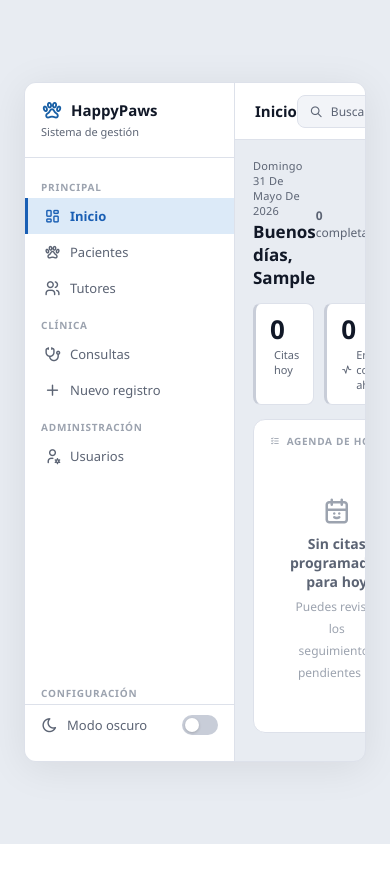
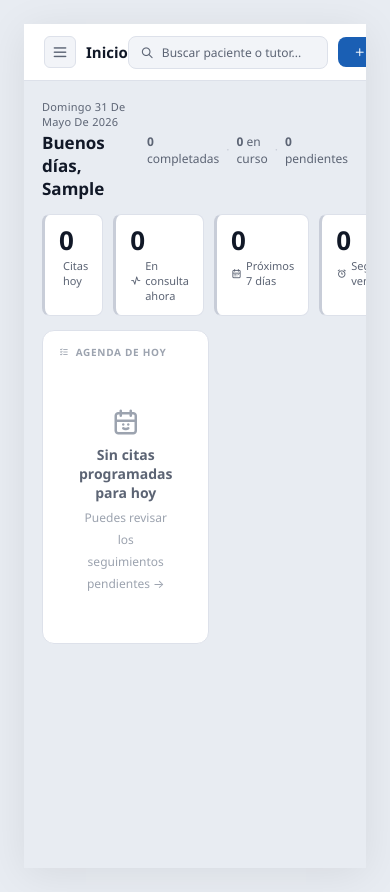
Before and after one commit to thisyourei/HappyPawsDev, a Django app: page / in a window 390 px wide. Before the commit the page ends 844 px from the top, so only its background shows below. Run offline with Django 5.2, Linux system fonts and the light colour scheme; the visitor is signed in with stand-in values (Sample User, id 1); data comes from the database, SQL or seed files in the repository; data that the repository does not hold is empty.

Commit message:
feat: sidebar colapsable con botón toggle y soporte móvil
Co-Authored-By: Claude Sonnet 4.6 <noreply@anthropic.com>

```diff
--- a/static/css/style.css
+++ b/static/css/style.css
@@ -160,6 +160,56 @@ body {
 }
 [data-theme="dark"] .tema-switch             { background: var(--accent); }
 [data-theme="dark"] .tema-switch::after      { transform: translateX(16px); }
+
+/* ── Sidebar colapsable ── */
+.sidebar {
+  transition: width 0.25s ease, padding 0.25s ease;
+}
+.sidebar.colapsado {
+  width: 0;
+  padding: 0;
+  overflow: hidden;
+  border-right: none;
+}
+
+/* ── Botón toggle sidebar ── */
+.btn-sidebar-toggle {
+  display: flex;
+  align-items: center;
+  justify-content: center;
+  width: 32px;
+  height: 32px;
+  border: 1px solid var(--border);
+  border-radius: var(--radius-sm);
+  background: var(--bg-secondary);
+  color: var(--text-secondary);
+  cursor: pointer;
+  font-size: 17px;
+  flex-shrink: 0;
+  transition: background 0.12s, color 0.12s;
+}
+.btn-sidebar-toggle:hover { background: var(--bg-tertiary); color: var(--text-primary); }
+
+/* ── En móvil: sidebar flota sobre el contenido ── */
+@media (max-width: 640px) {
+  .app {
+    max-width: 100%;
+    height: 100vh;
+    border-radius: 0;
+    border: none;
+  }
+  .sidebar {
+    position: absolute;
+    z-index: 100;
+    height: 100%;
+    box-shadow: 4px 0 20px var(--shadow);
+  }
+  .sidebar.colapsado {
+    width: 0;
+    box-shadow: none;
+  }
+  .topbar-buscador { display: none; }
+}
 
 /* ══════════════════════════════════════════════════════
    MAIN / TOPBAR
--- a/static/js/app.js
+++ b/static/js/app.js
@@ -1,3 +1,12 @@
+/* ══════════════════════════════════════════════════
+   SIDEBAR TOGGLE
+══════════════════════════════════════════════════ */
+function toggleSidebar() {
+  const sidebar = document.getElementById('sidebar');
+  sidebar.classList.toggle('colapsado');
+  localStorage.setItem('hp-sidebar', sidebar.classList.contains('colapsado') ? '0' : '1');
+}
+
 /* ══════════════════════════════════════════════════
    TEMA — día / noche
 ══════════════════════════════════════════════════ */
@@ -70,6 +79,17 @@ function mostrarTabConsulta(id, el) {
    INIT
 ══════════════════════════════════════════════════ */
 document.addEventListener('DOMContentLoaded', () => {
+  // Restaurar estado del sidebar
+  const sidebarAbierto = localStorage.getItem('hp-sidebar');
+  if (sidebarAbierto === '0') {
+    document.getElementById('sidebar')?.classList.add('colapsado');
+  }
+
+  // En móvil, colapsar por defecto si no hay preferencia guardada
+  if (sidebarAbierto === null && window.innerWidth <= 640) {
+    document.getElementById('sidebar')?.classList.add('colapsado');
+  }
+
   // Sincronizar icono con el tema ya aplicado (anti-flash lo aplicó antes)
   const isDark = document.documentElement.getAttribute('data-theme') === 'dark';
   _actualizarIconoTema(isDark);
--- a/templates/clinica/index.html
+++ b/templates/clinica/index.html
@@ -16,7 +16,7 @@
 <div class="app">
 
   <!-- ── SIDEBAR ─────────────────────────────────────────── -->
-  <div class="sidebar">
+  <div class="sidebar" id="sidebar">
     <div class="logo">
       <div class="logo-marca">
         <i class="ti ti-paw" style="font-size:22px;color:#185FA5"></i>
@@ -69,10 +69,15 @@
 
     <!-- Topbar -->
     <div class="topbar">
-      <span class="topbar-titulo" id="topbar-titulo">Inicio</span>
+      <div style="display:flex;align-items:center;gap:10px">
+        <button class="btn-sidebar-toggle" id="btn-sidebar-toggle" onclick="toggleSidebar()" title="Mostrar/ocultar menú">
+          <i class="ti ti-menu-2"></i>
+        </button>
+        <span class="topbar-titulo" id="topbar-titulo">Inicio</span>
+      </div>
       <div style="display:flex;gap:10px;align-items:center">
 
-        <div class="buscador">
+        <div class="buscador topbar-buscador">
           <i class="ti ti-search" style="font-size:13px"></i>
           Buscar paciente o tutor...
         </div>
```
